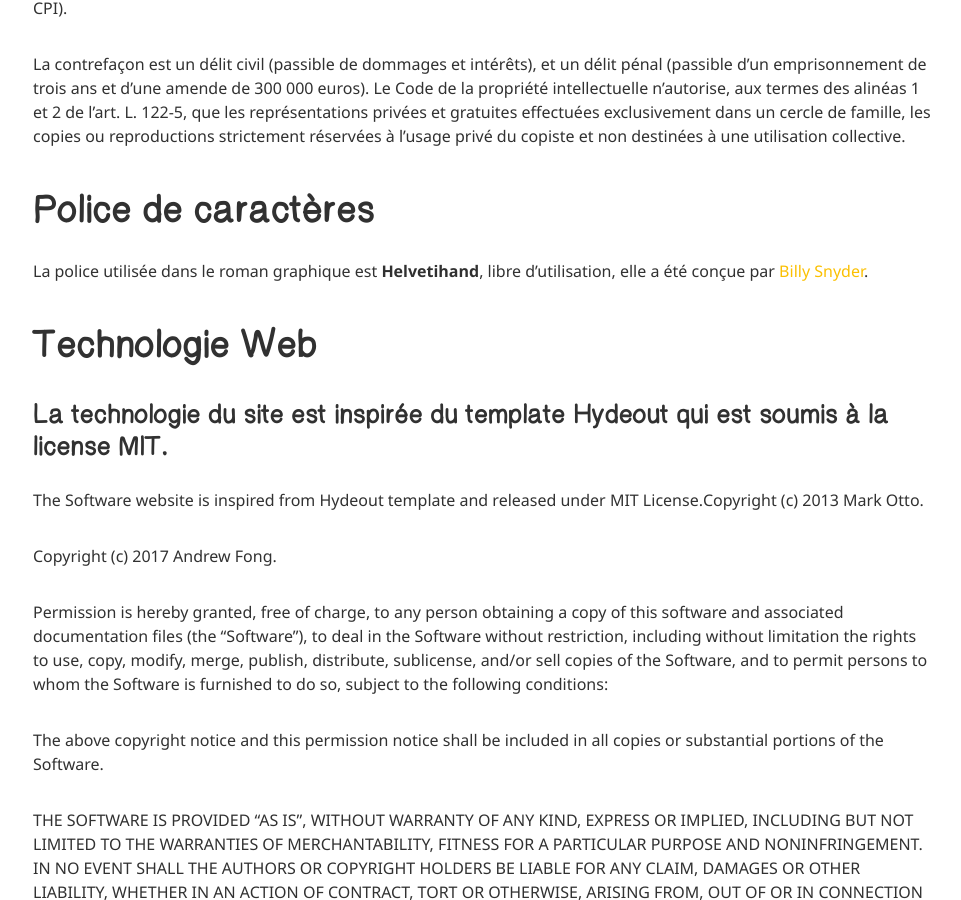
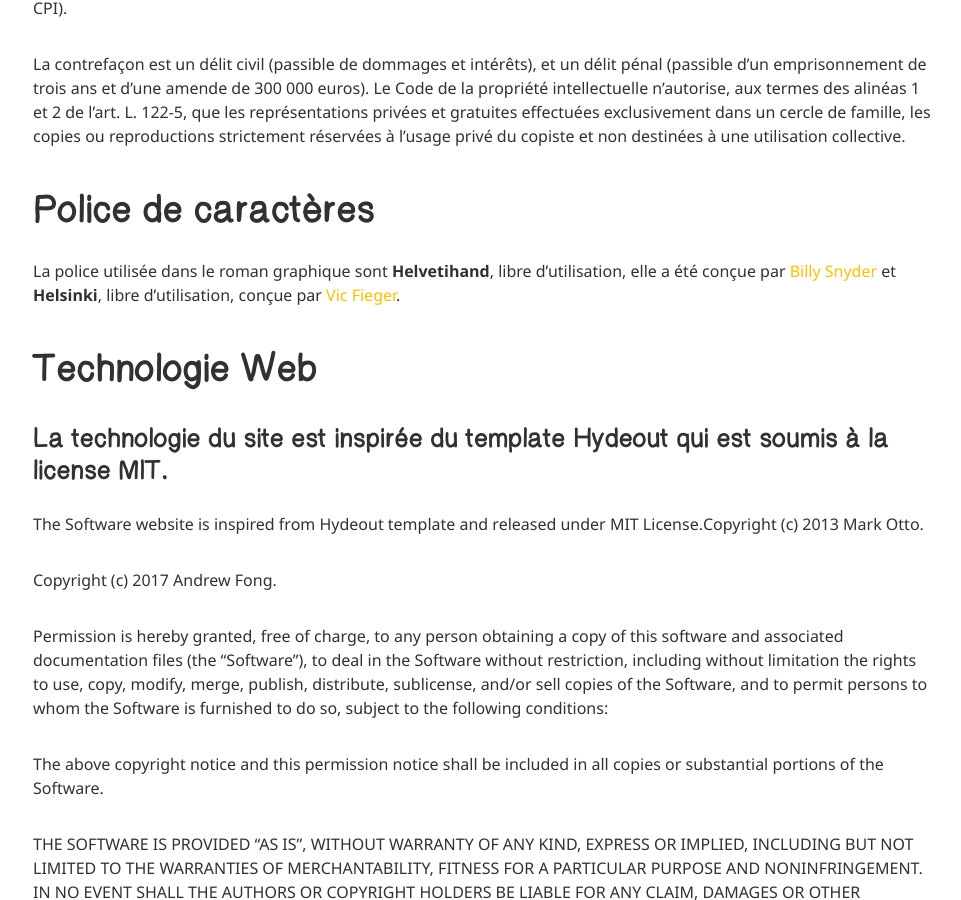
Before and after one commit to IzzDesign/old.endonymous.fr, a Jekyll site: the page built from mentions-legales.md, in a window 1280 px wide and 900 px high, scrolled down 1891 px. Shown: the whole window, without its empty margins (157-1118 px from the left). Built offline with Jekyll 4.4.1, drawn with Linux system fonts in a browser that asks for light colours.

Commit message:
Helsinki crédit

```diff
--- a/mentions-legales.md
+++ b/mentions-legales.md
@@ -17,7 +17,7 @@
 La contrefaçon est un délit civil (passible de dommages et intérêts), et un délit pénal (passible d’un emprisonnement de trois ans et d’une amende de 300 000 euros). Le Code de la propriété intellectuelle n’autorise, aux termes des alinéas 1 et 2 de l’art. L. 122-5, que les représentations privées et gratuites effectuées exclusivement dans un cercle de famille, les copies ou reproductions strictement réservées à l’usage privé du copiste et non destinées à une utilisation collective.
 
 # Police de caractères
-La police utilisée dans le roman graphique est **Helvetihand**, libre d'utilisation, elle a été conçue par <a href="https://www.dafont.com/billy-snyder.d4452">Billy Snyder</a>.
+La police utilisée dans le roman graphique sont **Helvetihand**, libre d'utilisation, elle a été conçue par <a href="https://www.dafont.com/billy-snyder.d4452">Billy Snyder</a> et **Helsinki**, libre d'utilisation, conçue par <a href="https://www.dafont.com/vic-fieger.d852">Vic Fieger</a>.
 
 # Technologie Web
 
```
